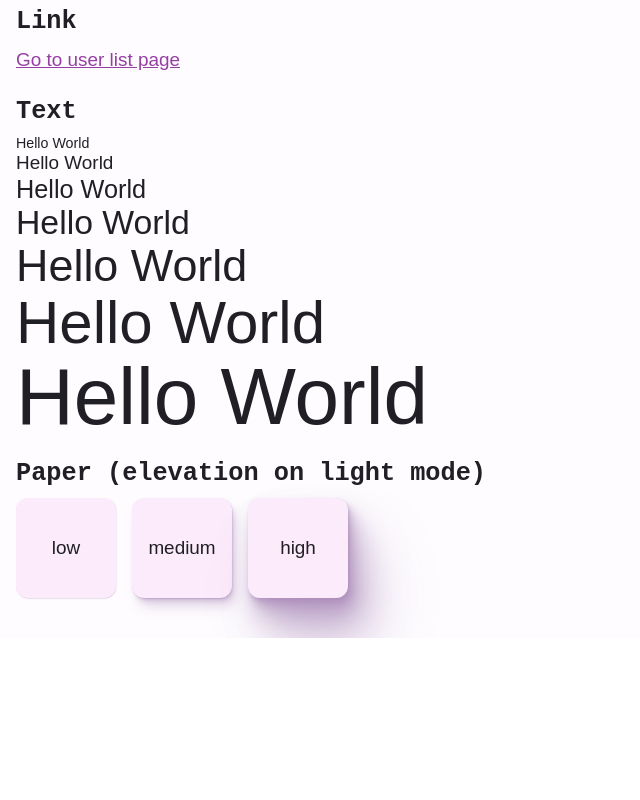
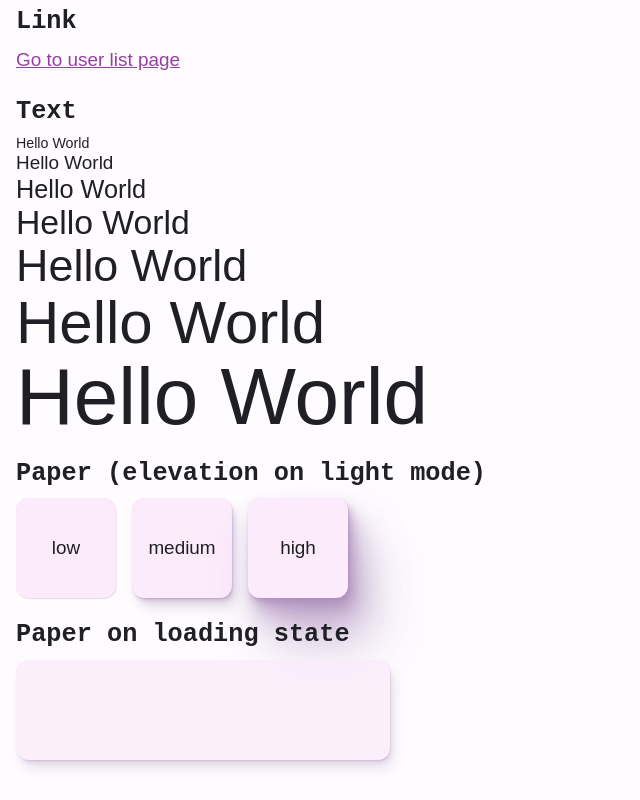
Before and after one commit to notAro14/next-ts-starter, a Next.js app: page / in a window 1280 px wide. Shown: the part 408-1208 px from the top of the page, without its empty margins (0-640 px from the left). Before the commit the page ends 1046 px from the top, so only its background shows below. Built offline with nearby package versions, Linux system fonts and the light colour scheme.

Commit message:
Add loading state to paper

```diff
--- a/src/pages/index.tsx
+++ b/src/pages/index.tsx
@@ -107,6 +107,21 @@ const IndexPage: NextPageWithLayout = () => {
             ))}
           </Flex>
         </Section>
+        <Section title="Paper on loading state">
+          <Paper
+            elevation="medium"
+            css={{
+              height: 100,
+              "@md": {
+                maxWidth: "50%",
+              },
+              "@lg": {
+                maxWidth: "30%",
+              },
+            }}
+            loading
+          />
+        </Section>
       </Box>
     </>
   )
--- a/src/ui/paper/paper.ts
+++ b/src/ui/paper/paper.ts
@@ -1,5 +1,10 @@
-import { styled } from "src/ui/stitches.config"
+import { styled, keyframes } from "src/ui/stitches.config"
 import Box from "src/ui/box"
+
+const glow = keyframes({
+  "0%, 100%": { opacity: 1 },
+  "50%": { opacity: 0.5 },
+})
 
 const Paper = styled(Box, {
   backgroundColor: "$semantic-ui-bg",
@@ -9,27 +14,33 @@ const Paper = styled(Box, {
     elevation: {
       low: {
         boxShadow: "$low",
-        transition: "box-shadow 300ms cubic-bezier(0, 0, 0.2, 1) 0s",
-        willChange: "box-shadow",
-        "&:hover": {
-          boxShadow: "$medium",
-        },
+        //transition: "box-shadow 300ms cubic-bezier(0, 0, 0.2, 1) 0s",
+        //willChange: "box-shadow",
+        //"&:hover": {
+        //  boxShadow: "$medium",
+        //},
       },
       medium: {
         boxShadow: "$medium",
-        transition: "box-shadow 300ms cubic-bezier(0, 0, 0.2, 1) 0s",
-        willChange: "box-shadow",
-        "&:hover": {
-          boxShadow: "$high",
-        },
+        //transition: "box-shadow 300ms cubic-bezier(0, 0, 0.2, 1) 0s",
+        //willChange: "box-shadow",
+        //"&:hover": {
+        //  boxShadow: "$high",
+        //},
       },
       high: {
         boxShadow: "$high",
       },
     },
+    loading: {
+      true: {
+        animation: `${glow} 1.5s ease-in-out infinite`,
+      },
+    },
   },
   defaultVariants: {
     elevation: "low",
+    loading: false,
   },
 })
 
--- a/src/ui/stitches.config.ts
+++ b/src/ui/stitches.config.ts
@@ -8,7 +8,8 @@ import {
   shadows,
 } from "./theme/default"
 
-export const { styled, getCssText, globalCss, createTheme } = createStitches({
+export const { styled, getCssText, globalCss, createTheme, keyframes } =
+  createStitches({
     theme: {
       colors,
       fonts,
```
Also changed, not shown: src/features/user-list/user-list.tsx (+9 -1 lines). Lines whose indentation alone changed are shown as unchanged.
